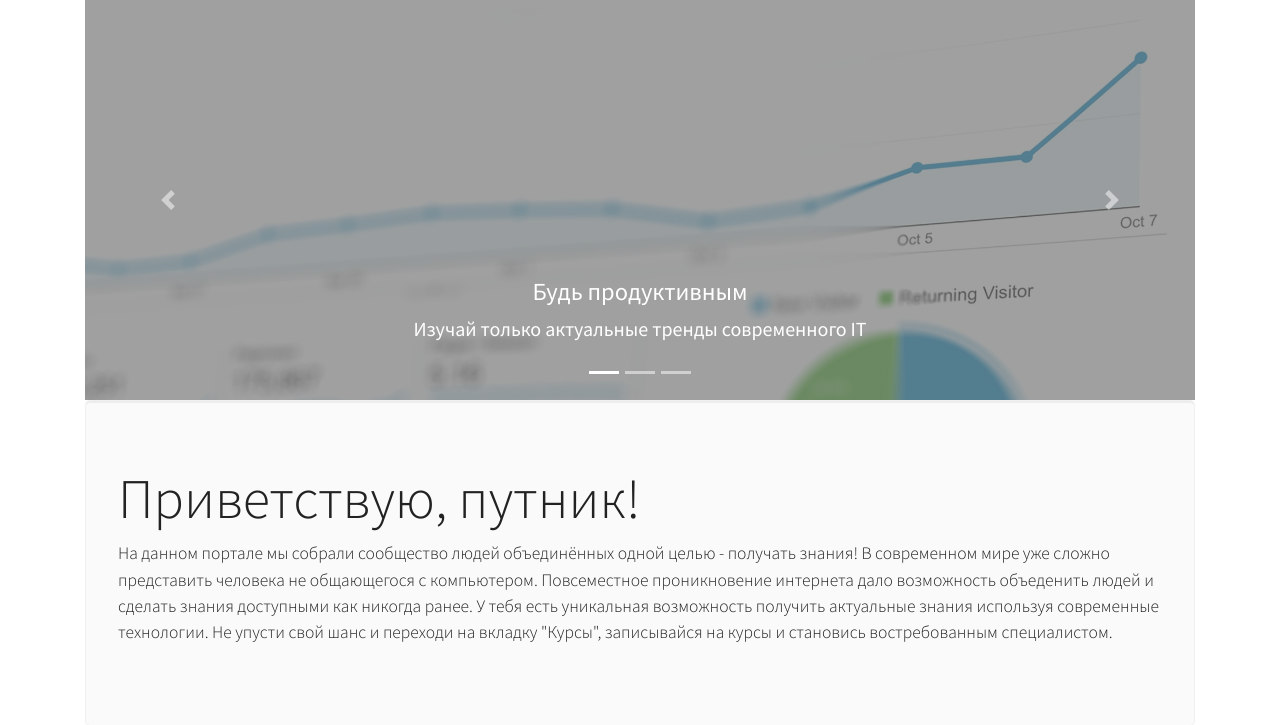
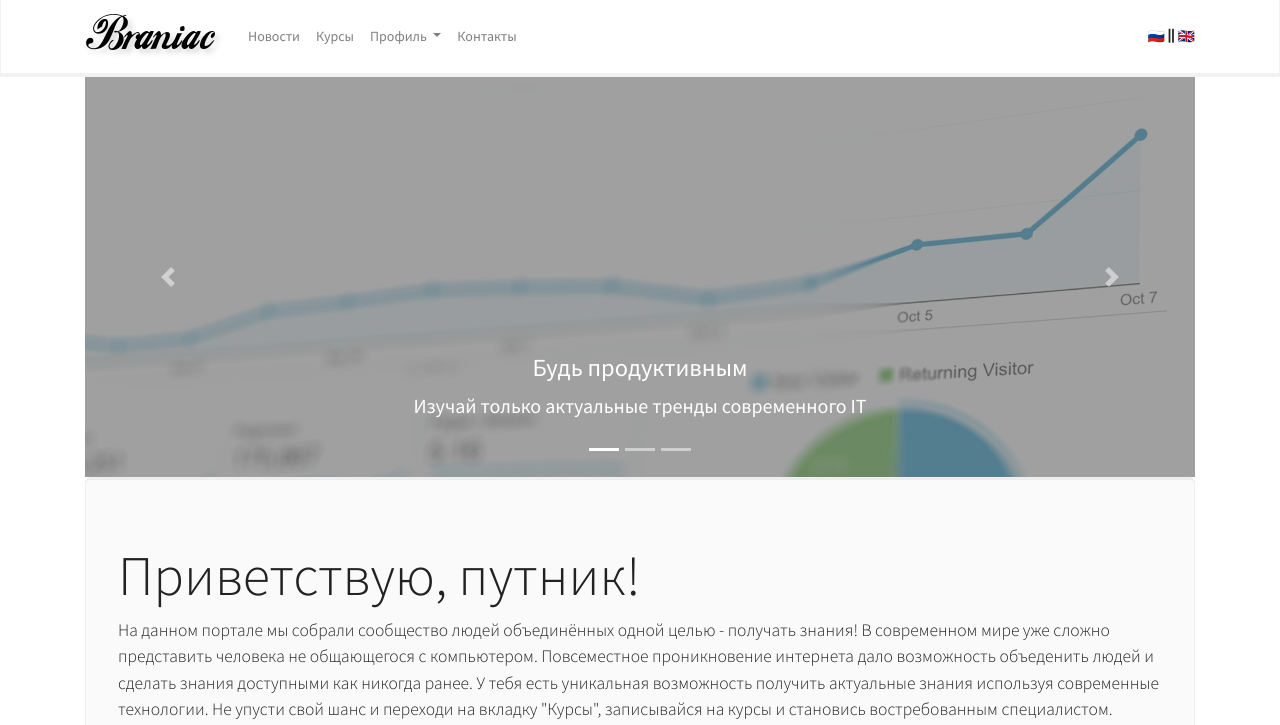
Before and after one commit to Alexv035/DjangoFramework, a Django app: page /mainapp/ in a window 1280 px wide. Shown: the top 725 px of the page. Run offline with Django 4.2, Linux system fonts and the light colour scheme; some libraries are stand-ins or nearby versions.

Commit message:
lesson_3 2

```diff
--- a/mainapp/templates/mainapp/base.html
+++ b/mainapp/templates/mainapp/base.html
@@ -36,19 +36,17 @@
     <!-- /Footer -->
 
 
-
-
     <!-- JavaScript section -->
     <!-- Bootstrap -->
-    <script src='{% static "js/jquery-3.6.0.min.js" %}'></script>
-    <script src='{% static "js/popper.min.js" %}'></script>
-    <script src='{% static "js/bootstrap.min.js" %}'></script>
+    <script src={% static "js/jquery-3.6.0.min.js" %}></script>
+    <script src={% static "js/popper.min.js" %}></script>
+    <script src={% static "js/bootstrap.min.js" %}></script>
 
     <!-- ChartJs -->
-    <script src='{% static "js/Chart.min.js" %}'></script>
+    <script src={% static "js/Chart.min.js" %}></script>
 
     <!-- FontAwesome -->
-    <script src='{% static "js/fontawesome.all.min.js" %}'></script>
+    <script src={% static "js/fontawesome.all.min.js" %}></script>
 
 
 
--- a/mainapp/templates/mainapp/components/top_nav_panel.html
+++ b/mainapp/templates/mainapp/components/top_nav_panel.html
@@ -0,0 +1,43 @@
+{% load static %}
+
+<nav class="navbar navbar-expand-lg navbar-light bg-light">
+    <div class="container">
+        <a class="navbar-brand" href="/mainapp/">
+            <img src={% static "img/logo.png" %} alt="">
+        </a>
+        <button class="navbar-toggler" type="button" data-toggle="collapse" data-target="#navbarSupportedContent"
+            aria-controls="navbarSupportedContent" aria-expanded="false" aria-label="Toggle navigation">
+            <span class="navbar-toggler-icon"></span>
+        </button>
+
+        <div class="collapse navbar-collapse" id="navbarSupportedContent">
+            <ul class="navbar-nav mr-auto">
+                <li class="nav-item ">
+                    <a class="nav-link" href="/mainapp/news">Новости</a>
+                </li>
+                <li class="nav-item ">
+                    <a class="nav-link" href="/mainapp/courses_list">Курсы</a>
+                </li>
+                <li class="nav-item dropdown">
+                    <a class="nav-link dropdown-toggle" href="#" id="ddProfile" role="button" data-toggle="dropdown"
+                        aria-haspopup="true" aria-expanded="false">
+                        Профиль
+                    </a>
+                    <div class="dropdown-menu" aria-labelledby="ddProfile">
+                        <a class="dropdown-item" href="#">Редактировать профиль</a>
+                        <a class="dropdown-item" href="#">Мои курсы</a>
+                        <div class="dropdown-divider"></div>
+                        <a class="dropdown-item" href="#">Модерация</a>
+                        <a class="dropdown-item" href="#">Административный раздел</a>
+                        <div class="dropdown-divider"></div>
+                        <a class="dropdown-item" href="#">Выход</a>
+                    </div>
+                </li>
+                <li class="nav-item ">
+                    <a class="nav-link" href="/mainapp/contacts">Контакты</a>
+                </li>
+            </ul>
+            <span><a href="#">🇷🇺</a> <i class="fas fa-grip-lines-vertical"></i> <a href="#">🇬🇧</a></span>
+        </div>
+    </div>
+</nav>
--- a/mainapp/templates/mainapp/index.html
+++ b/mainapp/templates/mainapp/index.html
@@ -2,7 +2,7 @@
 
 {% block content %}
 
-{% include 'mainapp/components/top_nav_panel.html' %}
+{% include "mainapp/components/top_nav_panel.html" %}
 
 <div class="container-md">
 
```
